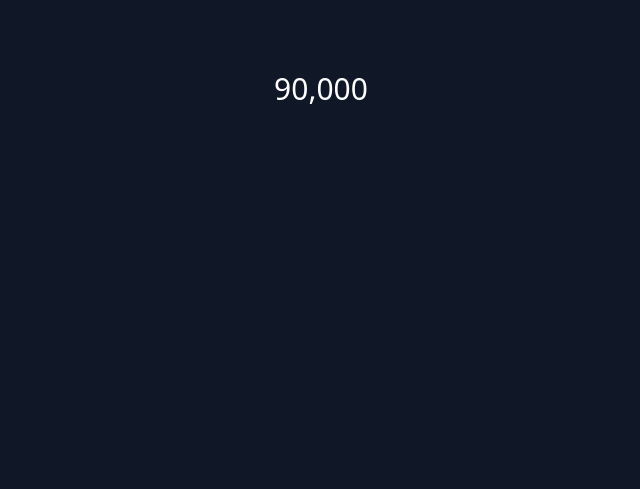
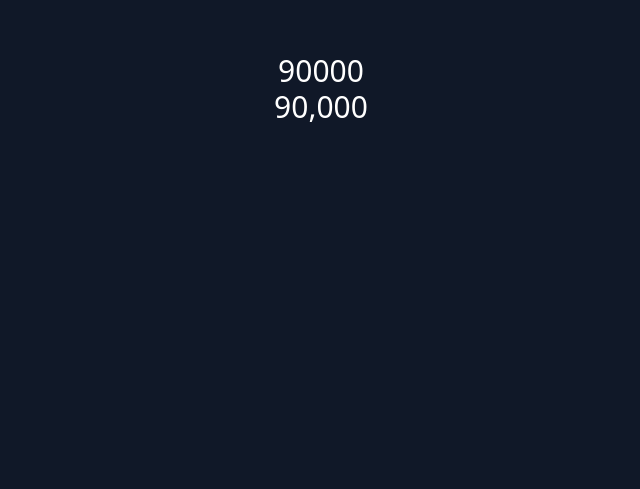
Before and after one commit to YTDev/MotionCounter, a React (Vite) app: page / in a window 1280 px wide. Shown: the part 311-800 px from the top of the page, without its empty margins (319-959 px from the left). Built offline with nearby package versions, Linux system fonts and the light colour scheme.

Commit message:
add the formatter func

```diff
--- a/src/App.jsx
+++ b/src/App.jsx
@@ -3,9 +3,20 @@ import Counter from "./Counter";
 function App() {
   return (
     <>
-      <div className="h-screen flex items-center justify-center bg-gray-900 text-white text-3xl flex-1">
+      <div className="h-screen flex flex-col items-center justify-center bg-gray-900 text-white text-3xl flex-1">
         {/* <Counter value={90000} /> */}
-        <Counter from={0} to={90000} />
+        <div>
+          <Counter from={0} to={90000} />
+        </div>
+        <div>
+          <Counter
+            from={0}
+            to={90000}
+            formatter={(value) =>
+              Intl.NumberFormat("en-US").format(value.toFixed(0))
+            }
+          />
+        </div>
       </div>
 
       <div className="h-screen flex items-center justify-center bg-blue-950 text-white text-3xl flex-1">
--- a/src/Counter.jsx
+++ b/src/Counter.jsx
@@ -13,6 +13,7 @@ function Counter({
   type = "spring",
   springOptions = { damping: 80, stiffness: 160 },
   tweenOptions = { duration: 2, easing: "easeInOut" },
+  formatter = (value) => value.toFixed(0),
 }) {
   const ref = useRef(null);
   const motionCount = useMotionValue(from);
@@ -38,9 +39,10 @@ function Counter({
 
   useMotionValueEvent(animatedValue, "change", (latest) => {
     if (ref.current) {
-      ref.current.textContent = Intl.NumberFormat("en-US").format(
-        latest.toFixed(0)
-      );
+      // ref.current.textContent = Intl.NumberFormat("en-US").format(
+      //   latest.toFixed(0)
+      // );
+      ref.current.textContent = formatter(latest);
     }
   });
 
```
